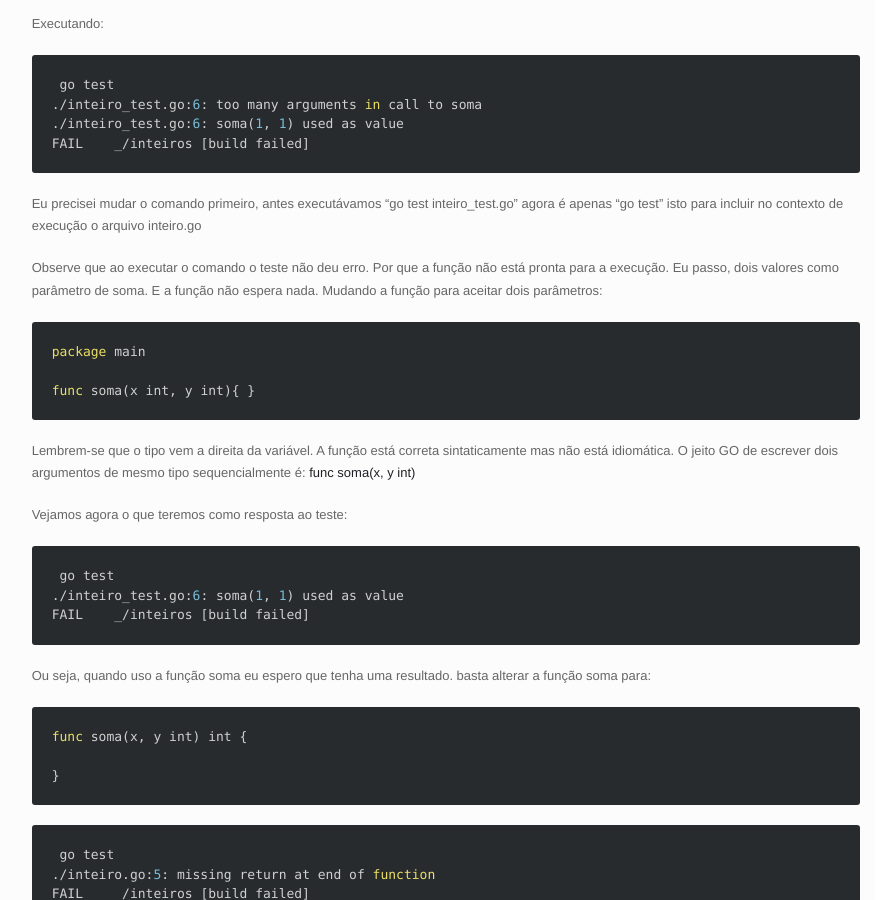
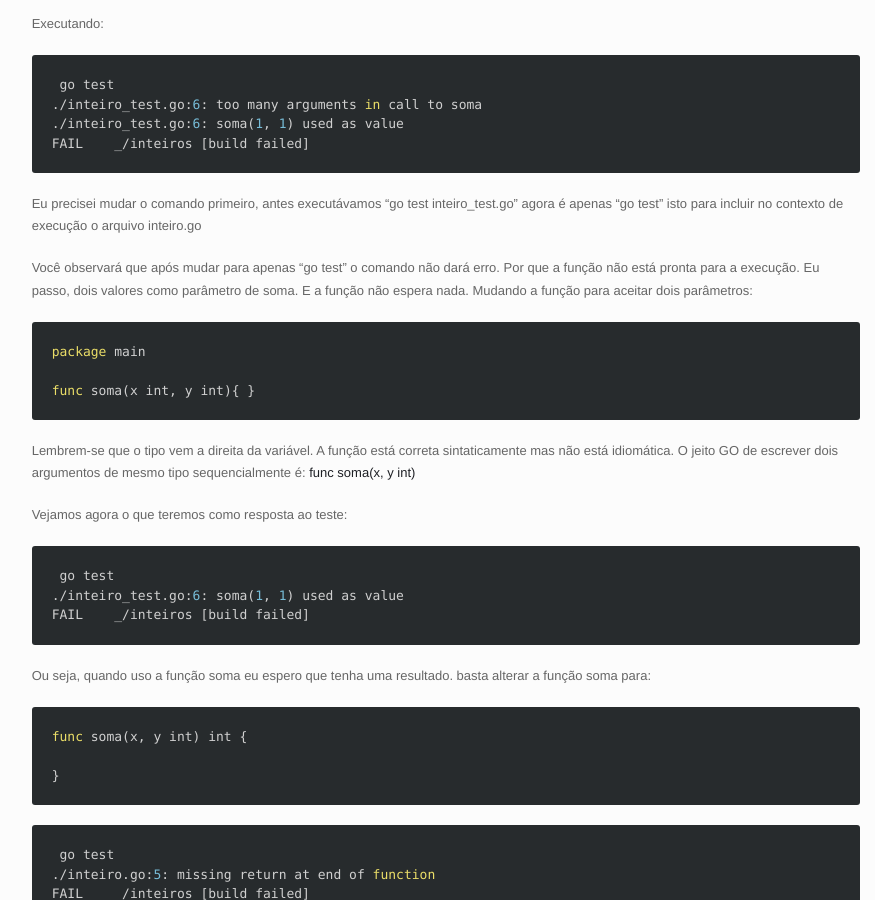
Before and after one commit to romulojales/romulojales.github.io, a Jekyll site: the page built from _posts/2015-07-27-golang-e-testes.markdown, in a window 1280 px wide and 900 px high, scrolled down 3846 px. Shown: the whole window, without its empty margins (237-1128 px from the left). Built offline with Jekyll 4.4.1, drawn with Linux system fonts in a browser that asks for light colours; Markdown is read by kramdown in place of the engine named in the settings.

Commit message:
mudando o sentido da frase

```diff
--- a/_posts/2015-07-27-golang-e-testes.markdown
+++ b/_posts/2015-07-27-golang-e-testes.markdown
@@ -196,11 +196,10 @@ FAIL	_/inteiros [build failed]
 {% endhighlight %}
 
 Eu precisei mudar o comando primeiro, antes executávamos "go test inteiro_test.go" agora é apenas "go test" isto para
-incluir
-no contexto de execução o arquivo inteiro.go
+incluir no contexto de execução o arquivo inteiro.go
 
-Observe que ao executar o comando o teste não deu erro. Por que a função não está pronta para a execução. Eu passo, dois
-valores como parâmetro de soma. E a função não espera nada. Mudando a função para aceitar dois parâmetros:
+Você observará que após mudar para apenas "go test" o comando não dará erro. Por que a função não
+está pronta para a execução. Eu passo,  dois valores como parâmetro de soma. E a função não espera nada. Mudando a função para aceitar dois parâmetros:
 
 {% highlight go  %}
 package main
```
